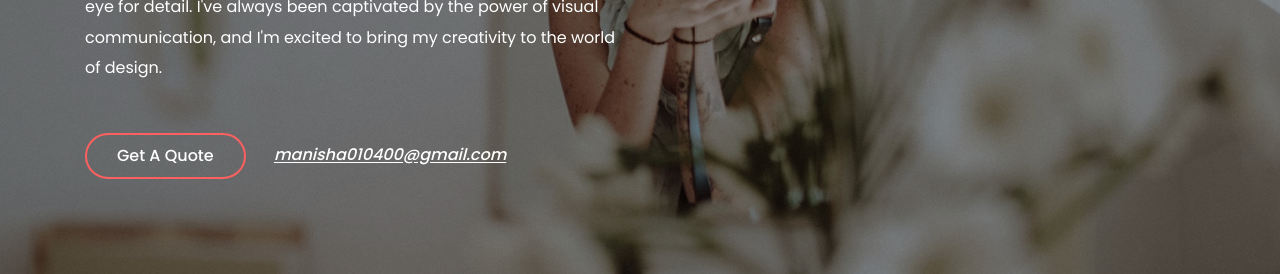
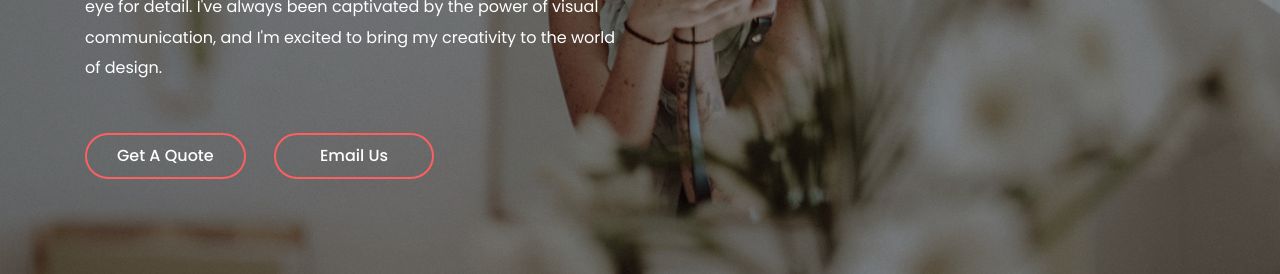
Before and after one commit to princeamitlali/naabi, a website: page index.html in a window 1280 px wide. Shown: the part 476-750 px from the top of the page. Drawn offline with Linux system fonts and the light colour scheme.

Commit message:
email changes

```diff
--- a/index.html
+++ b/index.html
@@ -106,7 +106,7 @@
                                 </p>
                                 <div class="hero-btn-group" data-animation="bounceInDown" data-delay="100ms">
                                     <a href="#" class="btn alime-btn mb-3 mb-sm-0 mr-4">Get a Quote</a>
-                                    <a class="hero-mail-contact" href="mailto:hello.alime@gmail.com">manisha010400@gmail.com</a>
+                                    <a class="btn alime-btn mb-3 mb-sm-0 mr-4" href="mailto:hello.alime@gmail.com">Email us</a>
                                 </div>
                             </div>
                         </div>
@@ -115,7 +115,7 @@
             </div>
 
             <!-- Single Slide -->
-            <div class="single-welcome-slide bg-img bg-overlay" style="background-image: url(img/bg-img/2.jpg);">
+            <!-- <div class="single-welcome-slide bg-img bg-overlay" style="background-image: url(img/bg-img/2.jpg);">
                 <div class="container h-100">
                     <div class="row h-100 align-items-center">
 
@@ -133,15 +133,12 @@
                                     Feel free to personalize and modify the bio as per your preferences and any additional information you'd like to include. Good luck with your graphic design endeavors and showcasing your work on your website!
 
                                                                     </p>
-                                <!-- <div class="hero-btn-group" data-animation="bounceInUp" data-delay="900ms">
-                                    <a href="#" class="btn alime-btn mb-3 mb-sm-0 mr-4">Get a Quote</a>
-                                    <a class="hero-mail-contact" href="mailto:hello.alime@gmail.com">hello.alime@gmail.com</a>
-                                </div> -->
+
                             </div>
                         </div>
                     </div>
                 </div>
-            </div>
+            </div> -->
         </div>
     </section>
     <!-- Welcome Area End -->
```
